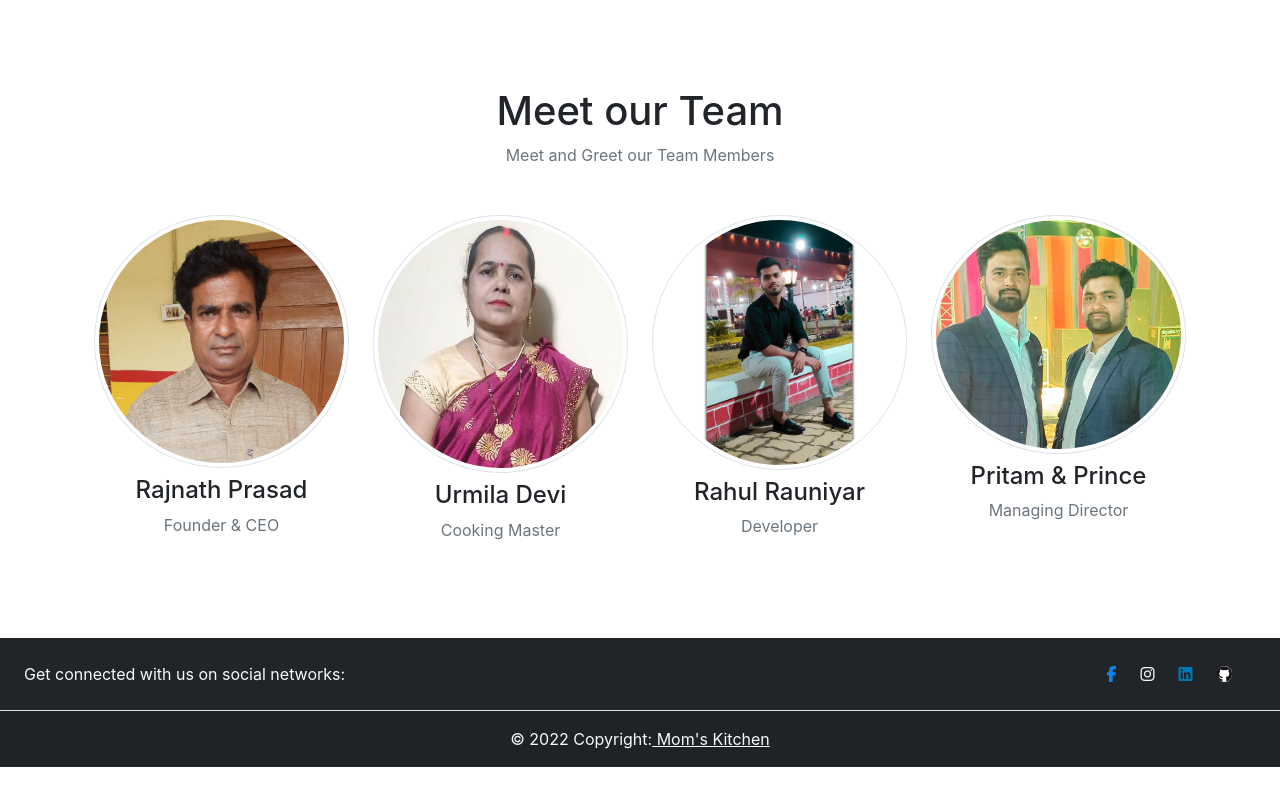
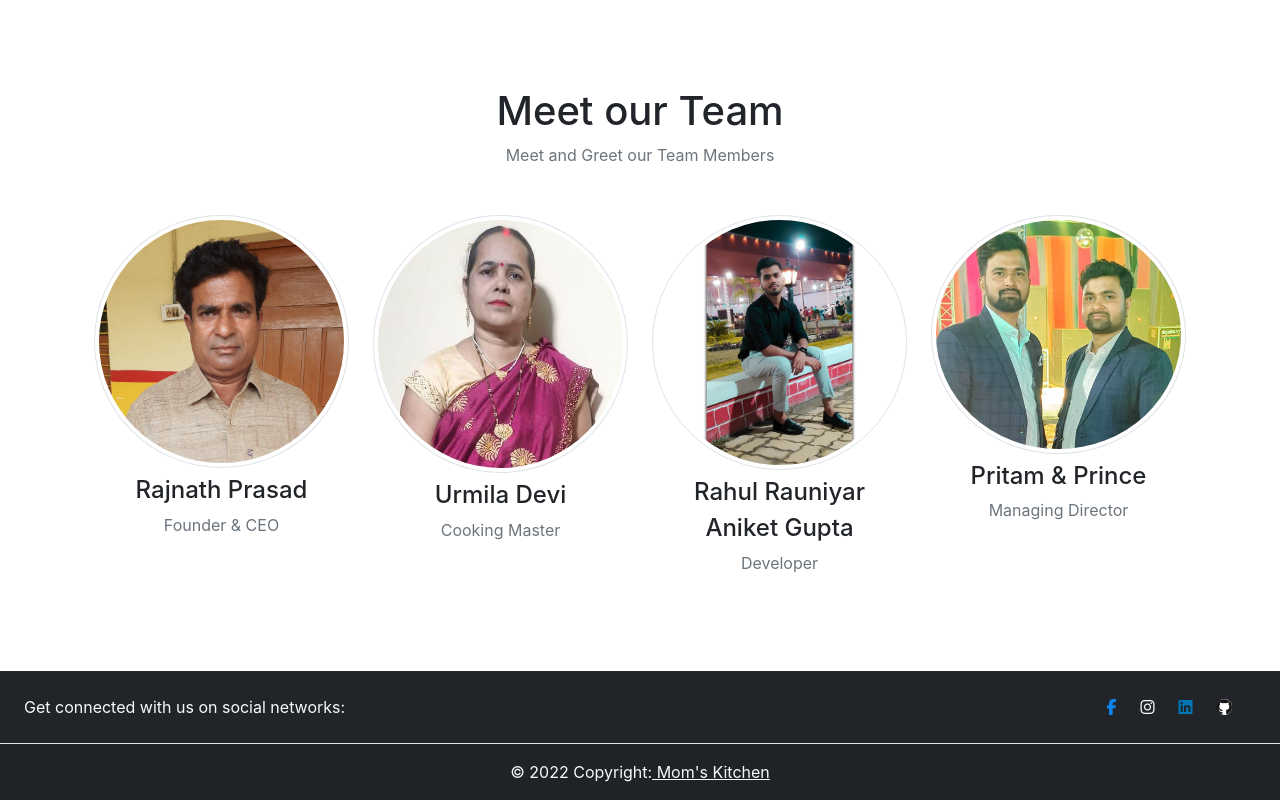
Before and after one commit to anii002/Nosh-Box, a React (Create React App) app in the folder frontend/: page /AboutUs in a window 1280 px wide. Shown: the part 795-1595 px from the top of the page. Before the commit the page ends 1562 px from the top, so only its background shows below. Built offline with nearby package versions, Linux system fonts and the light colour scheme.

Commit message:
Update AboutUs.js

```diff
--- a/frontend/src/Components/AboutUs/AboutUs.js
+++ b/frontend/src/Components/AboutUs/AboutUs.js
@@ -133,6 +133,7 @@ export class AboutUs extends React.Component {
 											/>
 											<div className="content mt-2">
 												<h4>Rahul Rauniyar</h4>
+												<h4>Aniket Gupta</h4>
 												<p className="text-muted">Developer</p>
 											</div>
 										</div>
```
